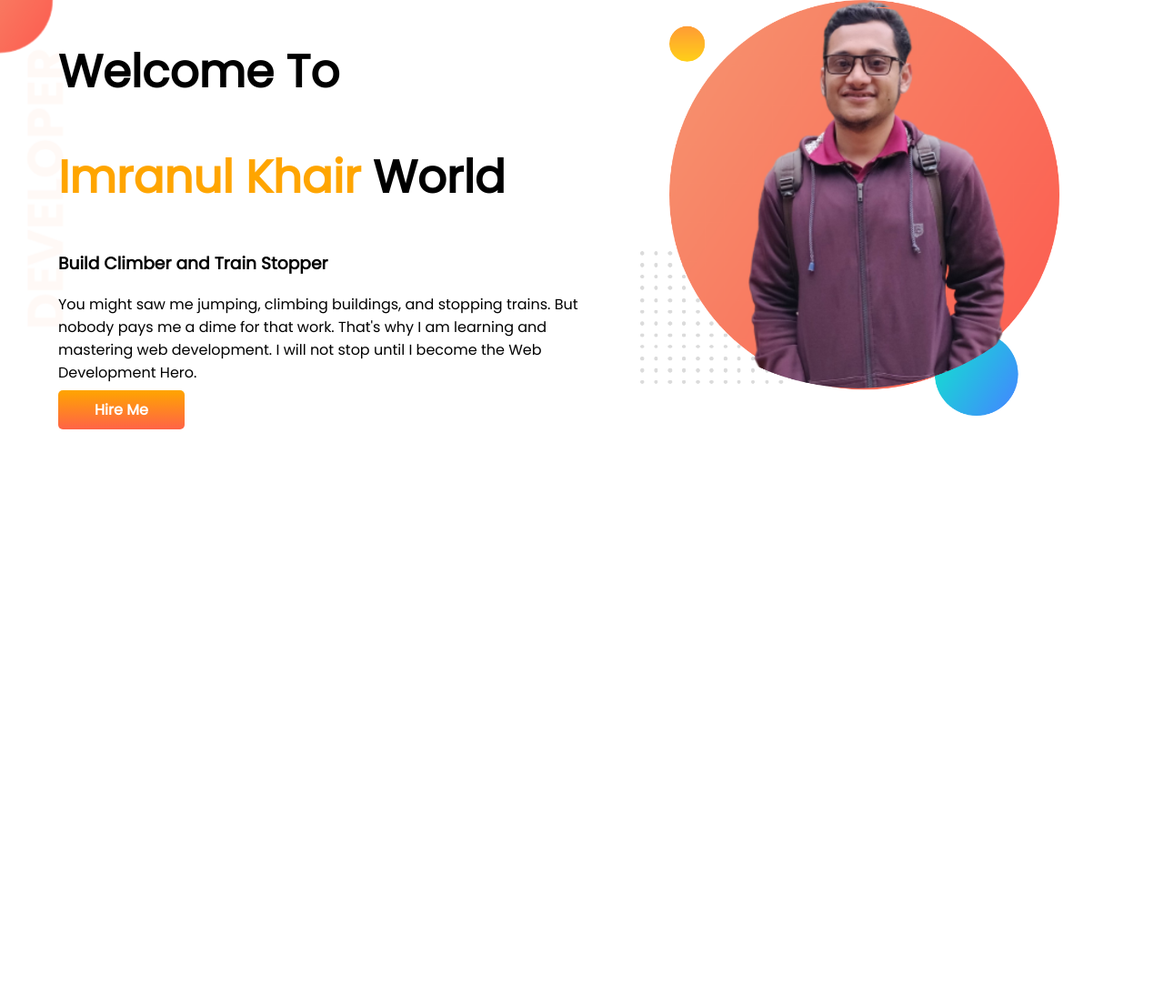
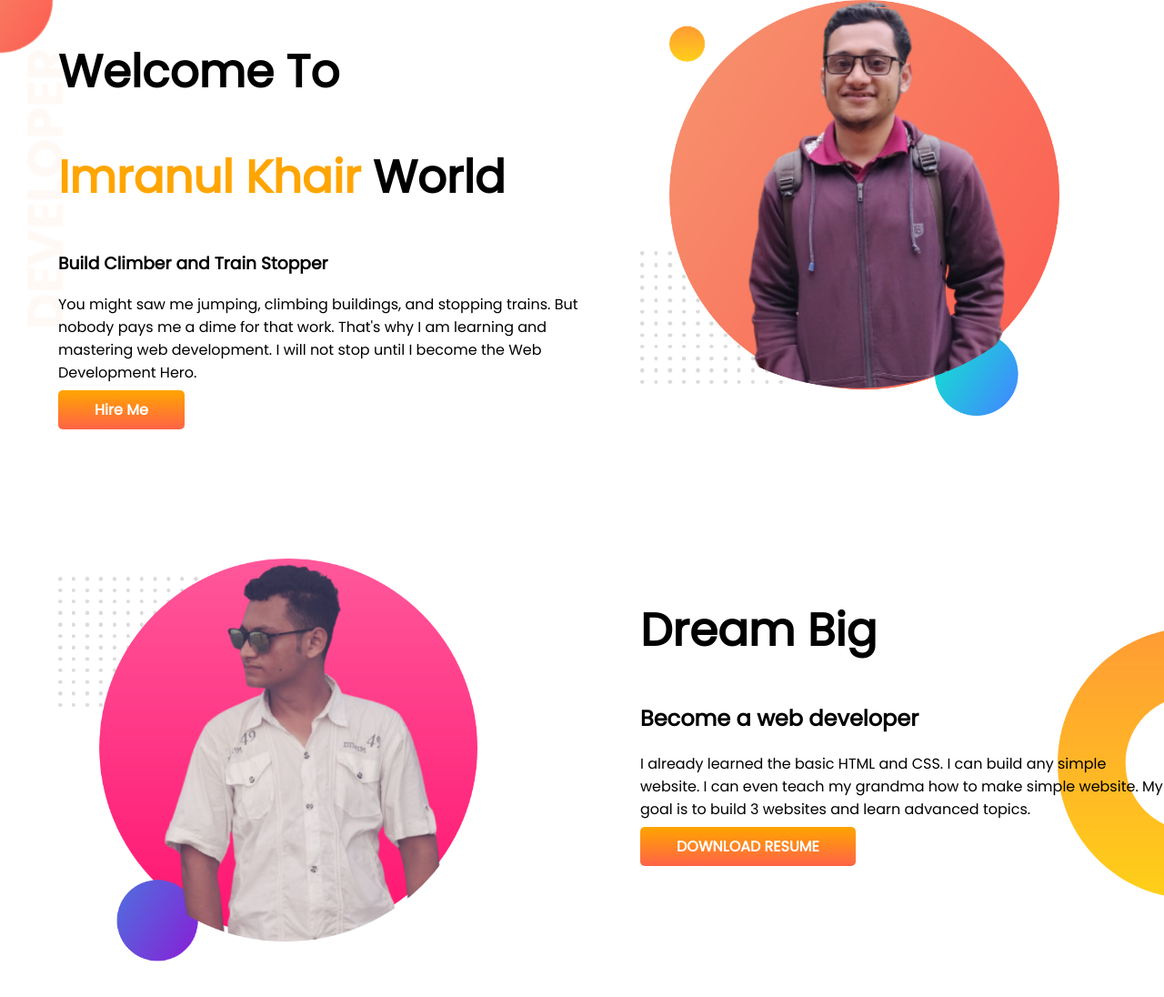
Before and after one commit to Imran-CSE46/-developer-portfolio, a plain HTML site: page index.html in a window 1280 px wide. Shown: the whole page at 91% size. Before the commit the page ends 800 px from the top, so only its background shows below. Drawn offline with Linux system fonts and the light colour scheme.

Commit message:
Dream added

```diff
--- a/index.html
+++ b/index.html
@@ -31,6 +31,19 @@
             <img src="images/Imran.png" alt="">
         </div>
     </section>
+    <section class="dream-big">
+        <div class="half-width">
+            <img src="images/Imran2.png" alt="">
+        </div>
+        <div class="half-width">
+            <h1>Dream Big</h1>
+            <h2>Become a web developer</h2>
+            <p>I already learned the basic HTML and CSS. I can build any simple website. I can even teach my grandma how
+                to make simple website. My goal is to build 3 websites and learn advanced topics.
+            </p>
+            <a class="link-button" target="_blank" href="">DOWNLOAD RESUME</a>
+        </div>
+    </section>
 </body>
 
 </html>
--- a/style.css
+++ b/style.css
@@ -13,6 +13,7 @@ h1 {
 
 section {
     display: flex;
+    margin-bottom: 150px;
 }
 
 .half-width {
@@ -37,3 +38,9 @@ section {
     background-image: url(images/top-banner.png);
     background-repeat: no-repeat;
 }
+
+.dream-big {
+    background-image: url(images/dream-bg.png);
+    background-repeat: no-repeat;
+    background-position: right;
+}
```
